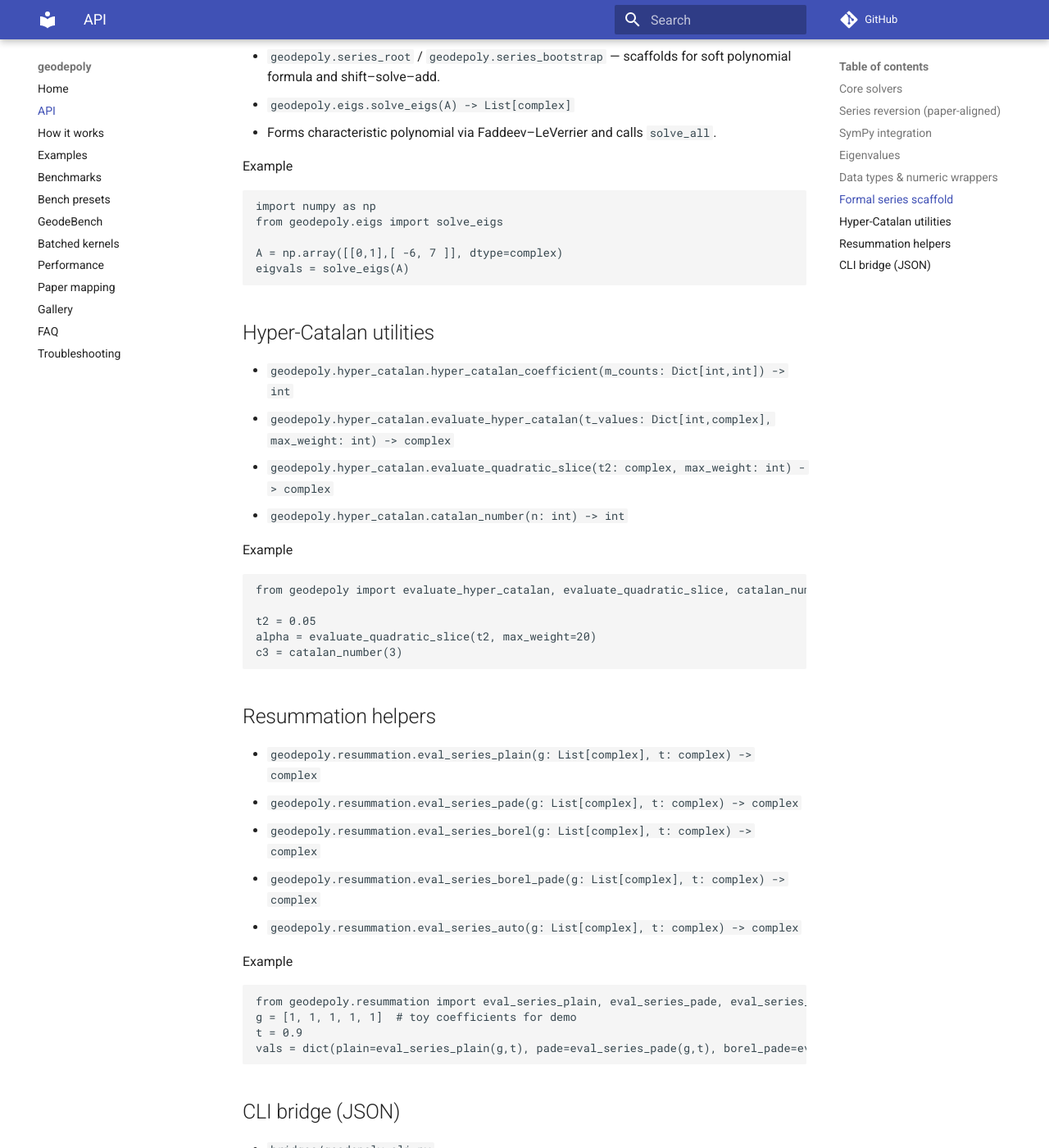
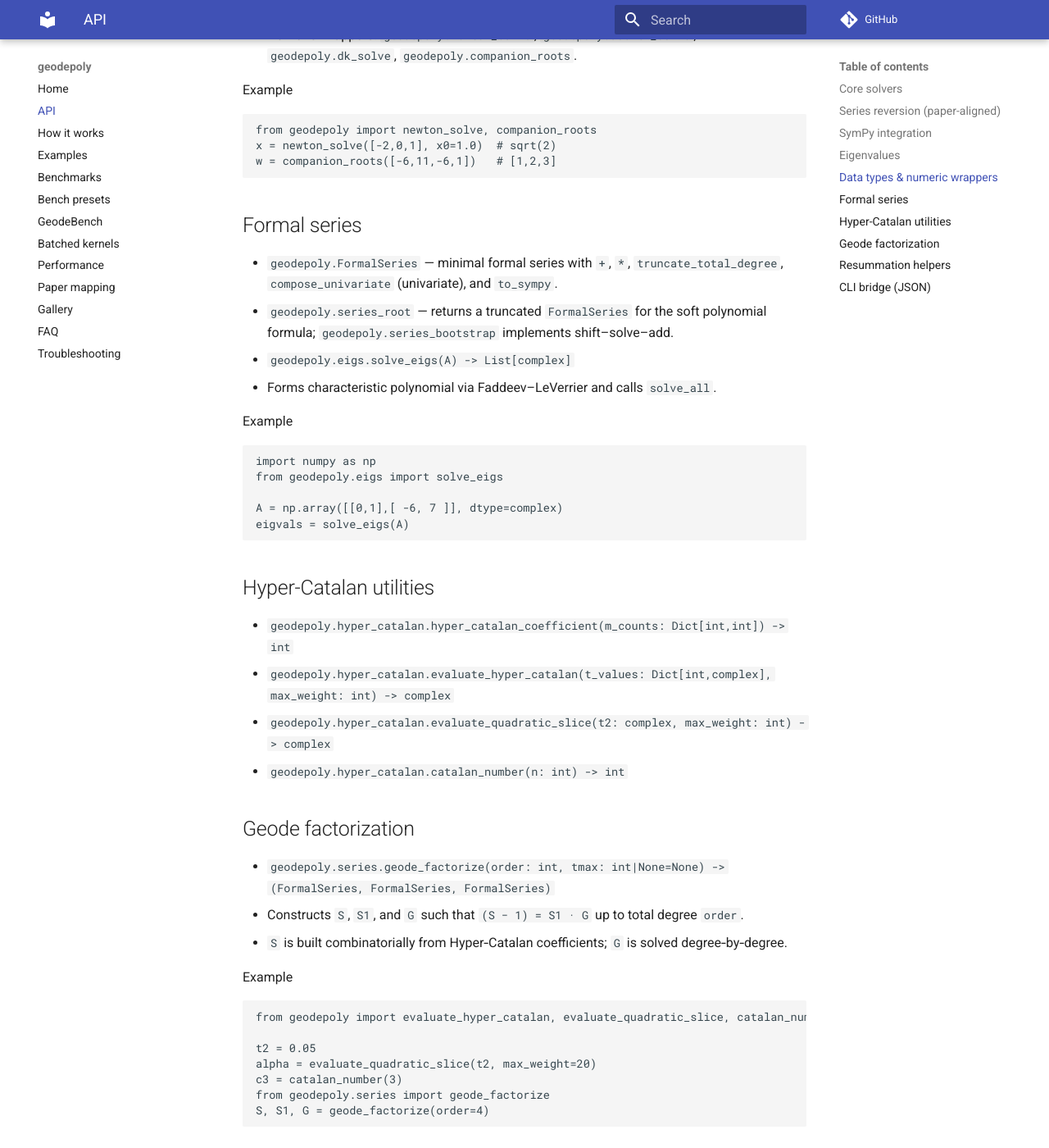
Before and after one commit to ricfulop/geodepoly, an MkDocs documentation site: the page built from docs/api.md, in a window 1280 px wide and 1400 px high, scrolled down 2023 px. Shown: the whole window at 82% size. Built offline with MkDocs 1.6.1 and Material for MkDocs 9.7.7, drawn with Linux system fonts in a browser that asks for light colours; comment, search, counter and statistics services are not loaded; some of the changed text lies outside the part shown.

Commit message:
docs: document series_root FormalSeries and Geode factorization (S−1=S1·G)

````diff
--- a/docs/api.md
+++ b/docs/api.md
@@ -21,12 +21,24 @@ roots = solve_all(coeffs, method="hybrid", resum="auto")
 
 - `geodepoly.series_solve_all(coeffs, max_order=24, boots=3, tol=1e-12, max_deflation=None, verbose=False) -> List[complex]`
 - `geodepoly.series_one_root(coeffs, center=None, max_order=24, boots=3, tol=1e-14) -> complex`
+- `geodepoly.series_root(c: Sequence[complex], order: int, variant: str = "raw") -> FormalSeries`
+  - Returns the truncated formal series `y(t) = Σ_{m≥1} g_m t^m` via Lagrange inversion, where `t = -a0/a1` for the recentered polynomial `q(y)`.
 
 Example
 ```python
 from geodepoly import series_one_root
 coeffs = [1, -1.2, 0.3, 1.0]
 root = series_one_root(coeffs, center=0.0, max_order=24, boots=2)
+```
+
+Formal series example
+```python
+from geodepoly import series_root
+
+# q(y) = a0 + a1 y + a2 y^2 + ... (already recentered)
+s = series_root([1.0, 2.0, 0.5, -0.1], order=6)
+# Inspect coefficients g1..g6 of y(t)
+coeff_g1 = s.coeff((1,))
 ```
 
 ## SymPy integration
@@ -65,10 +77,10 @@ x = newton_solve([-2,0,1], x0=1.0)  # sqrt(2)
 w = companion_roots([-6,11,-6,1])   # [1,2,3]
 ```
 
-## Formal series scaffold
+## Formal series
 
 - `geodepoly.FormalSeries` — minimal formal series with `+`, `*`, `truncate_total_degree`, `compose_univariate` (univariate), and `to_sympy`.
-- `geodepoly.series_root` / `geodepoly.series_bootstrap` — scaffolds for soft polynomial formula and shift–solve–add.
+- `geodepoly.series_root` — returns a truncated `FormalSeries` for the soft polynomial formula; `geodepoly.series_bootstrap` implements shift–solve–add.
 
 - `geodepoly.eigs.solve_eigs(A) -> List[complex]`
   - Forms characteristic polynomial via Faddeev–LeVerrier and calls `solve_all`.
@@ -89,6 +101,12 @@ eigvals = solve_eigs(A)
 - `geodepoly.hyper_catalan.evaluate_quadratic_slice(t2: complex, max_weight: int) -> complex`
 - `geodepoly.hyper_catalan.catalan_number(n: int) -> int`
 
+## Geode factorization
+
+- `geodepoly.series.geode_factorize(order: int, tmax: int|None=None) -> (FormalSeries, FormalSeries, FormalSeries)`
+  - Constructs `S`, `S1`, and `G` such that `(S − 1) = S1 · G` up to total degree `order`.
+  - `S` is built combinatorially from Hyper‑Catalan coefficients; `G` is solved degree‑by‑degree.
+
 Example
 ```python
 from geodepoly import evaluate_hyper_catalan, evaluate_quadratic_slice, catalan_number
@@ -96,6 +114,8 @@ from geodepoly import evaluate_hyper_catalan, evaluate_quadratic_slice, catalan_
 t2 = 0.05
 alpha = evaluate_quadratic_slice(t2, max_weight=20)
 c3 = catalan_number(3)
+from geodepoly.series import geode_factorize
+S, S1, G = geode_factorize(order=4)
 ```
 
 ## Resummation helpers
````
Also changed, not shown: docs/how_it_works.md (+6 -0 lines).
